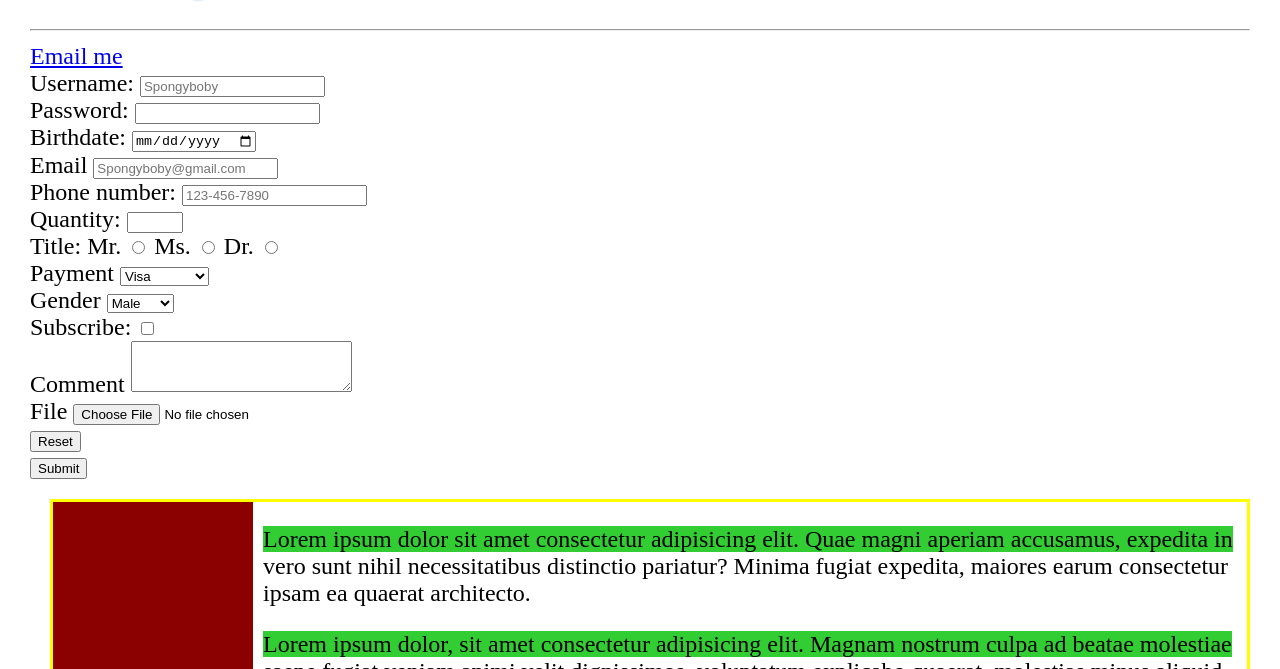
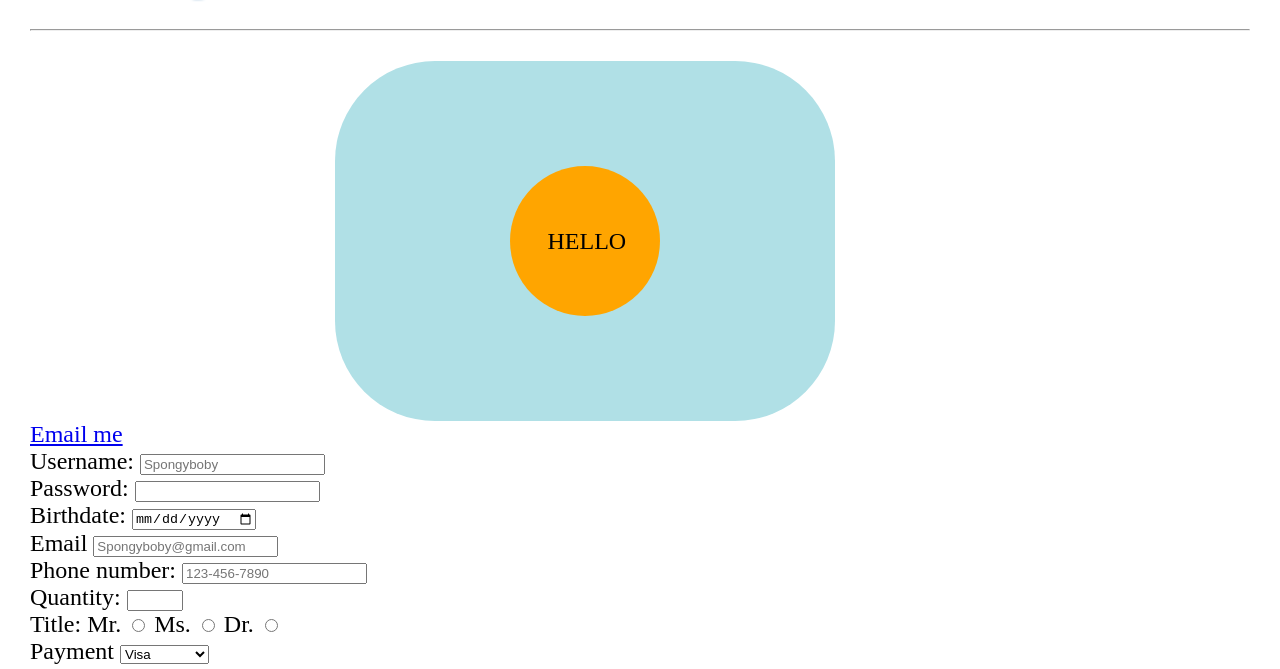
Before and after one commit to Ochibo-JJ/Bro-code-practice, a plain HTML site: page index.html in a window 1280 px wide. Shown: the part 118-787 px from the top of the page. Drawn offline with Linux system fonts and the light colour scheme.

Commit message:
added an animation saying hello

```diff
--- a/css/styles.css
+++ b/css/styles.css
@@ -191,3 +191,33 @@ article li::marker{
 	height: 100%;
 	width: auto;
 }
+.ball{
+	display: flex;
+	flex-direction: column;
+	justify-content: center;
+	align-items: center;
+	height: 45vh;
+	background-color: powderblue;
+	margin-top: 30px;
+	width: 500px;
+	margin-left: 25%;
+	border-radius: 100px;
+}
+#ball{
+	width: 150px;
+	height: 150px;
+	border-radius: 150px;
+	background-color: orange;
+	animation: pulse 1s ease-in-out infinite;
+	position: relative;
+}
+#ball p{
+	position: absolute;
+	top: 25%;
+	left: 25%;
+}
+@keyframes pulse{
+	0%{transform: scale(1);}
+	50%{transform: scale(1.5);}
+	100%{transform: scale(1);}
+}
--- a/index.html
+++ b/index.html
@@ -9,6 +9,12 @@
 <body>
 	<h1>This is practice</h1>
 	<hr> <!--horizontal rule break-->
+
+	<div class="ball">
+   		<div id="ball">
+   			<p>HELLO</p>
+   		</div>
+   </div>
 
 	<!-- anchor element for email -->
 	<a href="mailto:jochieng122@gmail.com">Email me</a>
```
